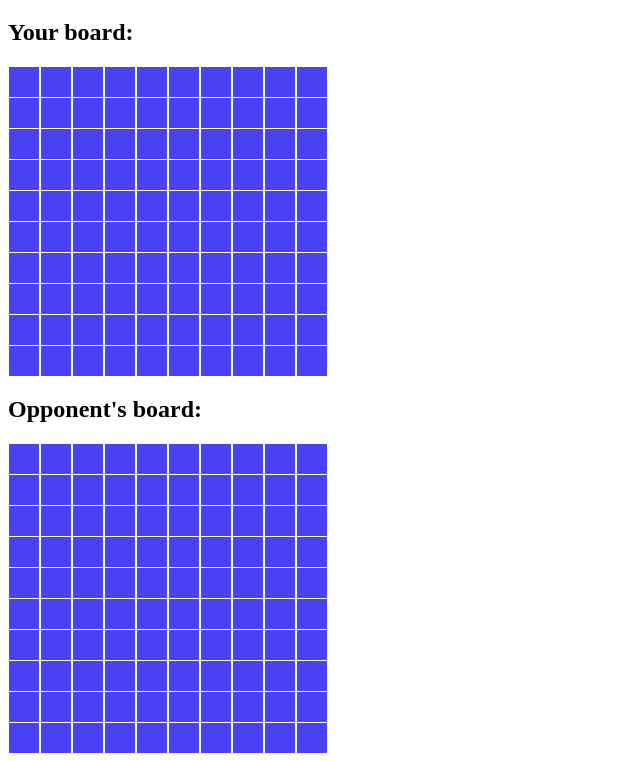
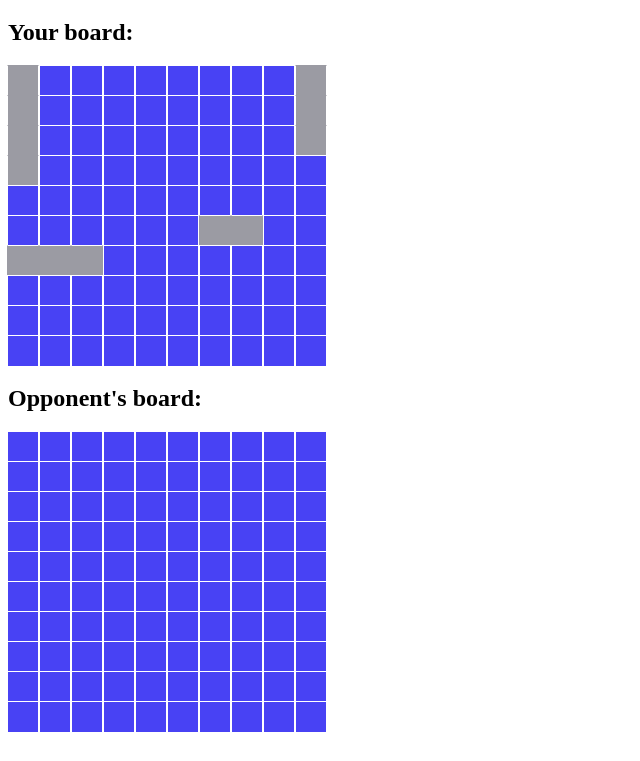
Before and after one commit to Arithmetics/battleship, a website built with webpack: page dist/index.html in a window 1280 px wide. Shown: the part 61-822 px from the top of the page, without its empty margins (0-640 px from the left). After the commit the page ends 800 px from the top, so only its background shows below. Built offline with nearby package versions, Linux system fonts and the light colour scheme.

```diff
--- a/src/gameBoard.js
+++ b/src/gameBoard.js
@@ -24,7 +24,6 @@
       occupiedSquares.push(newSquare);
     }
     if (validPlacement){
-      console.log(occupiedSquares);
       occupiedSquares.forEach(function(occupiedSquare){
         ship.inSquares.push(occupiedSquare);
       })
--- a/src/index.js
+++ b/src/index.js
@@ -13,13 +13,17 @@
   const cruiser = new Ship('cruiser', 3);
   const destroyer = new Ship('destroyer', 3);
   const patroller = new Ship('patroller', 2);
-  const ships = [battleship,cruiser,destroyer,patroller];
 
-  player2.gameBoard.placeShipsRandomly(ships);
+  const computerShips = [new Ship('battleship', 4),
+                 new Ship('cruiser', 3),
+                 new Ship('destroyer', 3),
+                 new Ship('patroller', 2)];
 
-  player1.gameBoard.addShip({x:3,y:4}, "horizontal",battleship);
+  player2.gameBoard.placeShipsRandomly(computerShips);
+
+  player1.gameBoard.addShip({x:0,y:0}, "horizontal",battleship);
   player1.gameBoard.addShip({x:6,y:0}, "vertical", cruiser);
-  // player1.gameBoard.addShip({x:0,y:9}, "horizontal", destroyer);
+  player1.gameBoard.addShip({x:0,y:9}, "horizontal", destroyer);
   player1.gameBoard.addShip({x:5,y:6}, "vertical", patroller);
 
 }
@@ -78,6 +82,25 @@
   })
 }
 
+function drawShips(domgameBoardID, gameBoard){
+  const board = document.getElementById(domgameBoardID);
+  gameBoard.contents.forEach(function(content){
+    if (content.squares[0].x == content.squares[1].x) { //ship is horizontal
+      content.squares.forEach(function(part){
+        const row = board.querySelectorAll('.row')[part.x];
+        const cell = row.querySelectorAll('.cell')[part.y];
+        cell.classList.add('horizontalship');
+      })
+    } else { //ship is vertical
+      content.squares.forEach(function(part){
+        const row = board.querySelectorAll('.row')[part.x];
+        const cell = row.querySelectorAll('.cell')[part.y];
+        cell.classList.add('verticalship');
+      })
+    }
+  })
+}
+
 function addAttackListener(cell, gameBoard){
   cell.addEventListener("click", function attack(e){
     let y = e.target.dataset.id;
@@ -91,8 +114,6 @@
       console.log("computer player all ships sunk");
     }
     computerAttack(player2, player1);
-    console.log(gameBoard.allShipsSunk());
-    console.log()
   })
 }
 
@@ -104,8 +125,6 @@
     console.log("humanPlayer all ships sunk");
     return gameEnd("Computer Wins!");
   }
-  console.log(humanPlayer.gameBoard.allShipsSunk());
-  console.log(humanPlayer.gameBoard);
 }
 
 function gameEnd(message){
@@ -123,3 +142,5 @@
 initGame();
 drawPlayersBoard(player1.gameBoard);
 drawOpponentsBoard(player2.gameBoard);
+
+drawShips('playergrid',player1.gameBoard);
```
Also changed, not shown: dist/bundle.js, dist/index.html, dist/styles.css.
